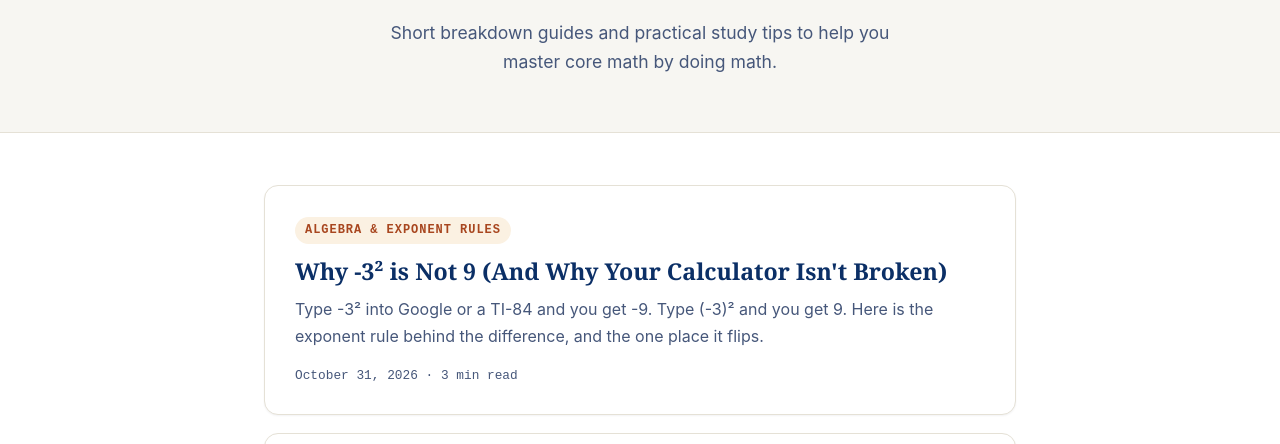
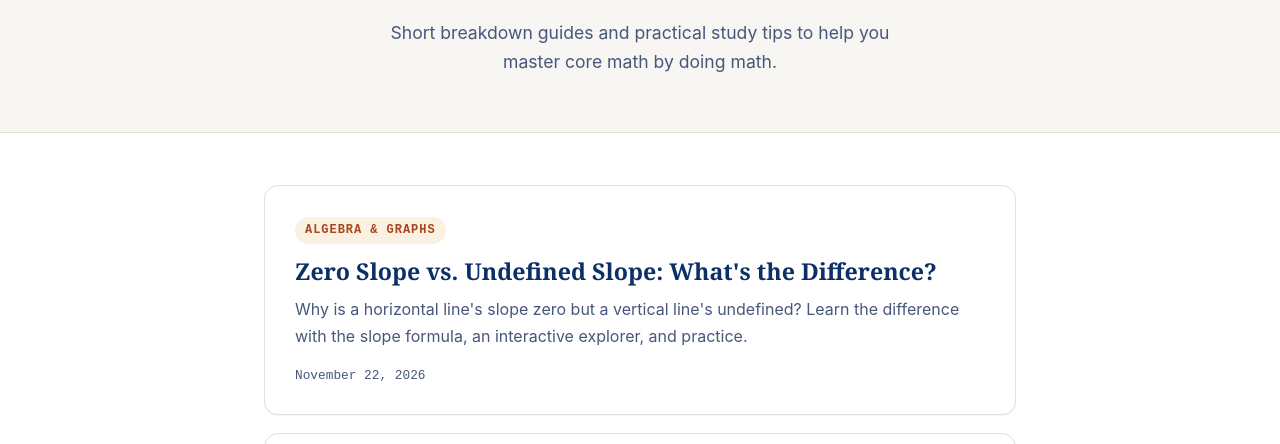
Before and after one commit to mathmadeeasybetty/mathmadeeasybetty.github.io, a plain HTML site: page blog/index.html in a window 1280 px wide. Shown: the part 282-726 px from the top of the page. Drawn offline with Linux system fonts and the light colour scheme.

Commit message:
Update index.html
new blog#7 slope-undefined-vs-zero

```diff
--- a/blog/index.html
+++ b/blog/index.html
@@ -61,6 +61,13 @@
 </section>
 
 <main class="posts-section">
+  <!-- BLOG #7 slope-undefined-vs-zero-slope -->
+  <a href="zero-slope-vs-undefined-slope.html" class="post-card">
+  <span class="post-tag">Algebra &amp; Graphs</span>
+  <h2>Zero Slope vs. Undefined Slope: What's the Difference?</h2>
+  <p>Why is a horizontal line's slope zero but a vertical line's undefined? Learn the difference with the slope formula, an interactive explorer, and practice.</p>
+  <div class="post-meta">November 22, 2026</div>
+</a>
 
   <a href="calculator-negative-square-trap.html" class="post-card">
     <span class="post-tag">Algebra &amp; Exponent Rules</span>
```
